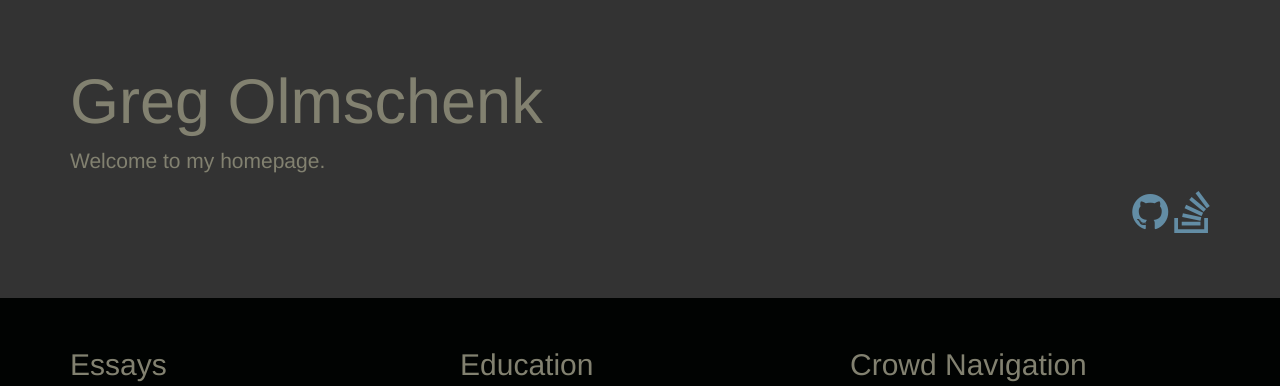
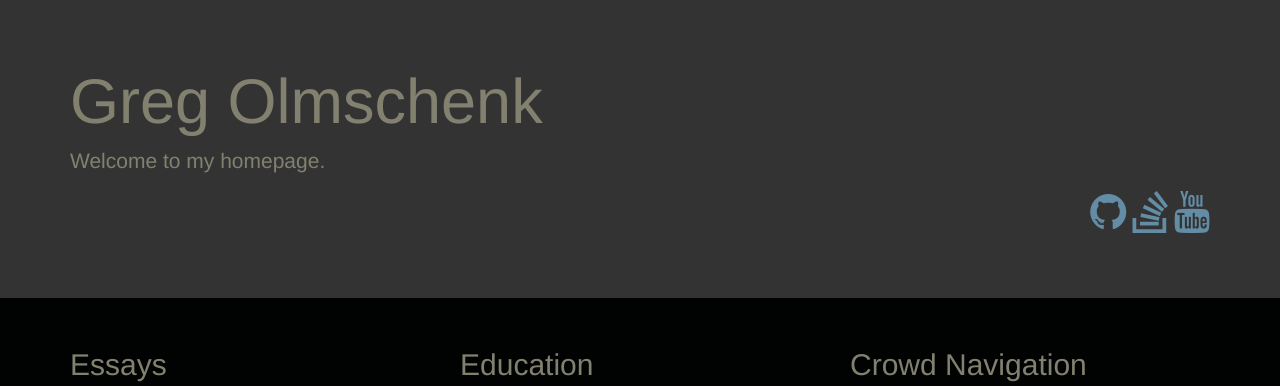
Before and after one commit to golmschenk/homepage_OLD, a Python web app: template templates/landing.html in a window 1280 px wide. Shown: the part 51-437 px from the top of the page. Run offline with Jinja, Linux system fonts and the light colour scheme; the template is opened without the code that fills it, so the values that code supplies are empty; some libraries are stand-ins or nearby versions.

Commit message:
Add Youtube channel

```diff
--- a/templates/landing.html
+++ b/templates/landing.html
@@ -8,7 +8,11 @@
 
             <p>Welcome to my homepage.</p>
 
-            <p class="text-right"><a href="https://github.com/golmschenk"><i class="fa fa-github fa-2x"></i></a> <a href="https://stackoverflow.com/users/1191087/golmschenk"><i class="fa fa-stack-overflow fa-2x"></i></a></p>
+            <p class="text-right">
+                <a href="https://github.com/golmschenk"><i class="fa fa-github fa-2x"></i></a> <a
+                    href="https://stackoverflow.com/users/1191087/golmschenk"><i class="fa fa-stack-overflow fa-2x"></i></a> <a
+                    href="https://www.youtube.com/channel/UCNY8VrEFF8Qs7PwjULcfaJg"><i class="fa fa-youtube fa-2x"></i></a>
+            </p>
         </div>
     </div>
 
@@ -26,12 +30,14 @@
                 <h2>Education</h2>
 
                 <h4>Graduate</h4>
+
                 <p>
                     PhD Candidate: Computer Science, Current<br>
                     City University of New York - Graduate Center<br>
                     Research Area: Computer Vision<br>
                     Advisor: Prof. Zhigang Zhu<br>
                 </p>
+
                 <p>
                     MS: Computer Science, May 2013<br>
                     City University of New York - Graduate Center<br>
@@ -40,6 +46,7 @@
                 </p>
 
                 <h4>College</h4>
+
                 <p>
                     BS: Astrophysics, May 2013<br>
                     BS: Mathematics, May 2013<br>
@@ -52,9 +59,11 @@
             <div class="col-md-4">
                 <h2>Crowd Navigation</h2>
 
-                <p>Our Crowd Navigation app, currently in development, will allow visually impaired users to stream video from their mobile device and receive real-time feedback from a crowd of volunteers.</p>
+                <p>Our Crowd Navigation app, currently in development, will allow visually impaired users to stream
+                    video from their mobile device and receive real-time feedback from a crowd of volunteers.</p>
 
-                <p><a class="btn btn-default" href="http://crowd-navigation.appspot.com" role="button">Go To Site &raquo;</a></p>
+                <p><a class="btn btn-default" href="http://crowd-navigation.appspot.com" role="button">Go To
+                    Site &raquo;</a></p>
             </div>
         </div>
 
```
